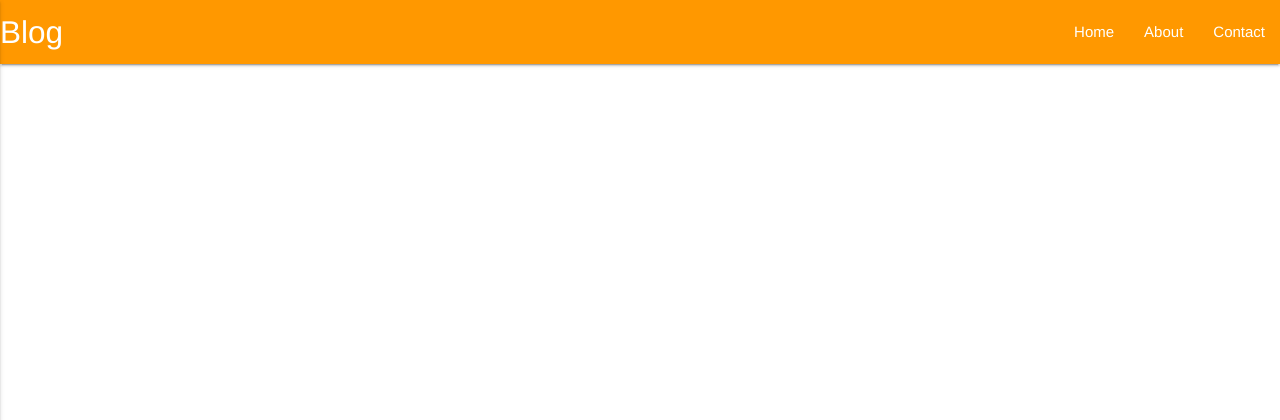
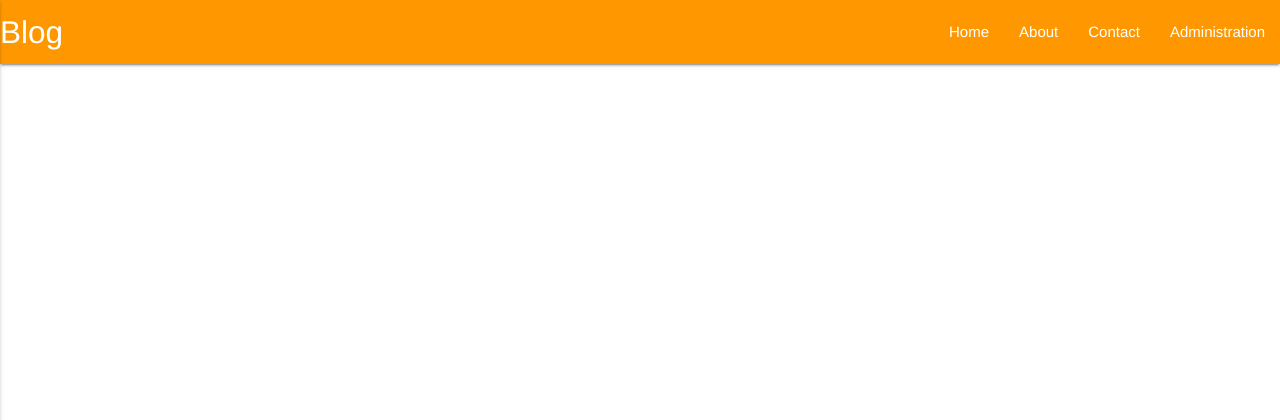
Before and after one commit to snicolo/material-site, a Django app: page /about/ in a window 1280 px wide. Shown: the top 420 px of the page. Run offline with Django 3.2, Linux system fonts and the light colour scheme; the visitor is signed in with stand-in values (Sample User, id 1); some libraries are stand-ins or nearby versions.

Commit message:
added administration link

```diff
--- a/blog/templates/blog/base.html
+++ b/blog/templates/blog/base.html
@@ -12,7 +12,7 @@
  <link href="http://fonts.googleapis.com/icon?family=Material+Icons" rel="stylesheet">
 <link href="https://fonts.googleapis.com/css?family=Lobster&subset=latin,latin-ext" rel="stylesheet" type="text/css">
 <link rel="stylesheet" href="https://cdnjs.cloudflare.com/ajax/libs/materialize/0.98.0/css/materialize.min.css">
-<link rel='stylesheet' type='text/css' href='{% static 'css/font-awesome.css' %}' />
+<link rel='stylesheet' type='text/css' href='{% static 'css/font-awesome.css' %}'/>
 <meta name="viewport" content="width=device-width, initial-scale=1.0"/>
 
 
@@ -33,7 +33,7 @@
         <li><a href="/about">About</a></li>
         <li><a href="/contact">Contact</a></li>
           {% if user.is_authenticated %}
-          <li></li>
+          <li><a href="/admin">Administration</a></li>
           {% else %}
         <li><a href="/admin">Login</a></li>
           {% endif %}
@@ -48,7 +48,7 @@
         <li><a href="/about">About</a></li>
         <li><a href="/contact">Contact</a></li>
           {% if user.is_authenticated %}
-          <li></li>
+          <li><a href="/admin">Administration</a></li>
           {% else %}
           <li><a href="/admin">Login</a></li>
           {% endif %}
```
